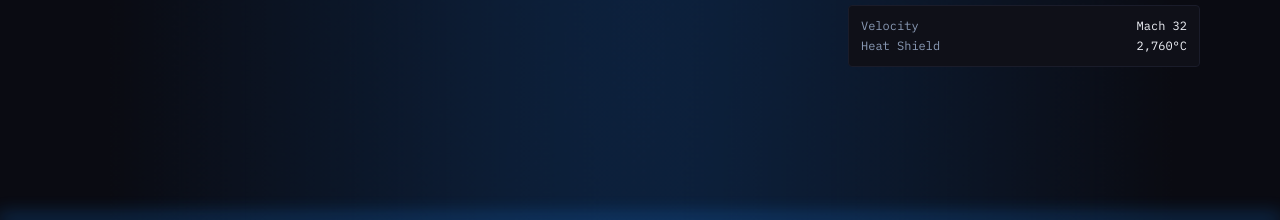
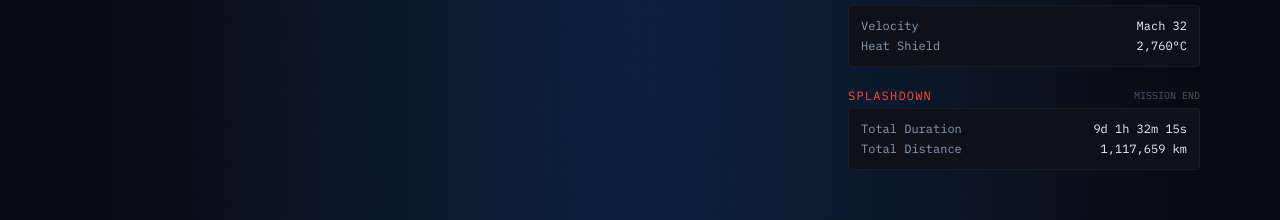
Before and after one commit to totaro/Artemis-II-Mission, a React (Vite) app: page / in a window 1280 px wide. Shown: the part 2938-3158 px from the top of the page. Built offline with nearby package versions, Linux system fonts and the light colour scheme; a web font is replaced by a local one.

Commit message:
feat: Add splashdown status to mission details
Includes total duration and distance metrics for the mission end phase.

```diff
--- a/src/App.tsx
+++ b/src/App.tsx
@@ -403,6 +403,23 @@ export default function App() {
                 </div>
               </div>
             </div>
+
+            <div className="flex flex-col gap-1">
+              <div className="flex justify-between items-end">
+                <span className="font-mono text-xs text-flare tracking-widest uppercase">Splashdown</span>
+                <span className="font-mono text-[10px] text-text-muted uppercase">Mission End</span>
+              </div>
+              <div className="bg-surface border border-border p-3 rounded-sm">
+                <div className="flex justify-between font-mono text-xs mb-1">
+                  <span className="text-text-secondary">Total Duration</span>
+                  <span className="text-text-primary">9d 1h 32m 15s</span>
+                </div>
+                <div className="flex justify-between font-mono text-xs">
+                  <span className="text-text-secondary">Total Distance</span>
+                  <span className="text-text-primary">1,117,659 km</span>
+                </div>
+              </div>
+            </div>
           </div>
         </div>
       </section>
@@ -522,22 +539,28 @@ export default function App() {
               </div>
               <h3 className={`font-display font-extrabold text-2xl leading-[1.2] ${missionStatus === 'active' ? 'text-atmosphere' : 'text-text-primary'} uppercase mb-2`}>Artemis II</h3>
               <p className="max-w-[680px] mb-4">
-                {missionStatus === 'active' ? 'Four astronauts are currently venturing around the Moon in a hybrid free-return trajectory. The first crewed mission beyond low-Earth orbit in over 50 years, actively testing vital life support systems and setting a new human distance record of 406,773 km from Earth.' :
-                 missionStatus === 'completed' ? 'Four astronauts successfully ventured around the Moon in a hybrid free-return trajectory. Launching at exactly 6:35 p.m. EDT on April 1, and splashing down at 8:07 p.m. EDT on April 10, the first crewed mission beyond low-Earth orbit in over 50 years completely validated vital life support systems and set a new human distance record of 406,773 km from Earth.' :
-                 'Four astronauts will venture around the Moon in a hybrid free-return trajectory. The first crewed mission beyond low-Earth orbit in over 50 years, testing vital life support systems and aiming to set a new human distance record of 406,773 km from Earth.'}
+                {missionStatus === 'active' ? 'Four astronauts are currently venturing around the Moon in a hybrid free-return trajectory. The first crewed mission beyond low-Earth orbit in over 50 years, actively testing vital life support systems and setting a new human distance record of 406,773 km from Earth. The crew is expected to travel a total distance of approximately 1,117,659 km (694,481 miles) over the course of 9 days, 1 hour, 32 minutes, and 15 seconds.' :
+                 missionStatus === 'completed' ? 'Four astronauts successfully ventured around the Moon in a hybrid free-return trajectory. Launching at exactly 6:35 p.m. EDT on April 1, and splashing down at 8:07 p.m. EDT on April 10, the first crewed mission beyond low-Earth orbit in over 50 years completely validated vital life support systems and set a new human distance record of 406,773 km from Earth. Over the course of 9 days, 1 hour, 32 minutes, and 15 seconds, the crew traveled a total distance of approximately 1,117,659 km (694,481 miles).' :
+                 'Four astronauts will venture around the Moon in a hybrid free-return trajectory. The first crewed mission beyond low-Earth orbit in over 50 years, testing vital life support systems and aiming to set a new human distance record of 406,773 km from Earth. The crew will travel a total distance of approximately 1,117,659 km (694,481 miles) over the course of 9 days, 1 hour, 32 minutes, and 15 seconds.'}
               </p>
             </div>
 
             <div className="relative mb-12 before:content-[''] before:absolute before:top-2 before:-left-[35px] before:w-[7px] before:h-[7px] before:bg-space before:border before:border-atmosphere before:rounded-full before:transition-all hover:before:bg-atmosphere hover:before:shadow-[0_0_10px_var(--color-atmosphere)] group">
               <div className="font-mono font-medium text-[12px] leading-none text-flare tracking-[0.25em] mb-2">TARGET // 2027</div>
               <h3 className="font-display font-extrabold text-2xl leading-[1.2] text-text-primary uppercase mb-2">Artemis III</h3>
-              <p className="max-w-[680px] mb-4">Humanity's return to the lunar surface. Two astronauts will descend in the SpaceX Starship HLS to the lunar South Pole to collect samples and probe the polar region.</p>
+              <p className="max-w-[680px] mb-4">NASA's Artemis III mission will launch crew in the Orion spacecraft atop the SLS rocket to low Earth orbit. There, it will test integrated operations, rendezvous, and docking capabilities between Orion and one or both commercial landers from SpaceX and Blue Origin—critical steps needed to land astronauts on the Moon.</p>
             </div>
 
             <div className="relative mb-12 before:content-[''] before:absolute before:top-2 before:-left-[35px] before:w-[7px] before:h-[7px] before:bg-space before:border before:border-atmosphere before:rounded-full before:transition-all hover:before:bg-atmosphere hover:before:shadow-[0_0_10px_var(--color-atmosphere)] group">
               <div className="font-mono font-medium text-[12px] leading-none text-flare tracking-[0.25em] mb-2">TARGET // 2028</div>
               <h3 className="font-display font-extrabold text-2xl leading-[1.2] text-text-primary uppercase mb-2">Artemis IV</h3>
-              <p className="max-w-[680px] mb-4">Launch and integration of the International Habitat module. Crew transfer from Orion to HLS via the Lunar Gateway space station.</p>
+              <p className="max-w-[680px] mb-4">Humanity's return to the lunar surface. Artemis IV will be one of the most complex undertakings of engineering and human ingenuity in the history of deep space exploration. Astronauts will travel to lunar orbit, where two crew members will descend to the surface and spend approximately a week near the South Pole of the Moon conducting new science. The astronauts’ observations, samples, and data collected will expand our understanding of our solar system and home planet, while inspiring the Artemis Generation, before returning to lunar orbit to join their crew for the journey back to Earth.</p>
+            </div>
+
+            <div className="relative mb-12 before:content-[''] before:absolute before:top-2 before:-left-[35px] before:w-[7px] before:h-[7px] before:bg-space before:border before:border-atmosphere before:rounded-full before:transition-all hover:before:bg-atmosphere hover:before:shadow-[0_0_10px_var(--color-atmosphere)] group">
+              <div className="font-mono font-medium text-[12px] leading-none text-flare tracking-[0.25em] mb-2">TARGET // LATE 2028</div>
+              <h3 className="font-display font-extrabold text-2xl leading-[1.2] text-text-primary uppercase mb-2">Artemis V</h3>
+              <p className="max-w-[680px] mb-4">Artemis V is planned to be the fourth crewed mission and second lunar landing of the NASA-led Artemis program. The mission is expected to see the first efforts by NASA to begin building a permanent Moon base.</p>
             </div>
           </div>
         </div>
```
